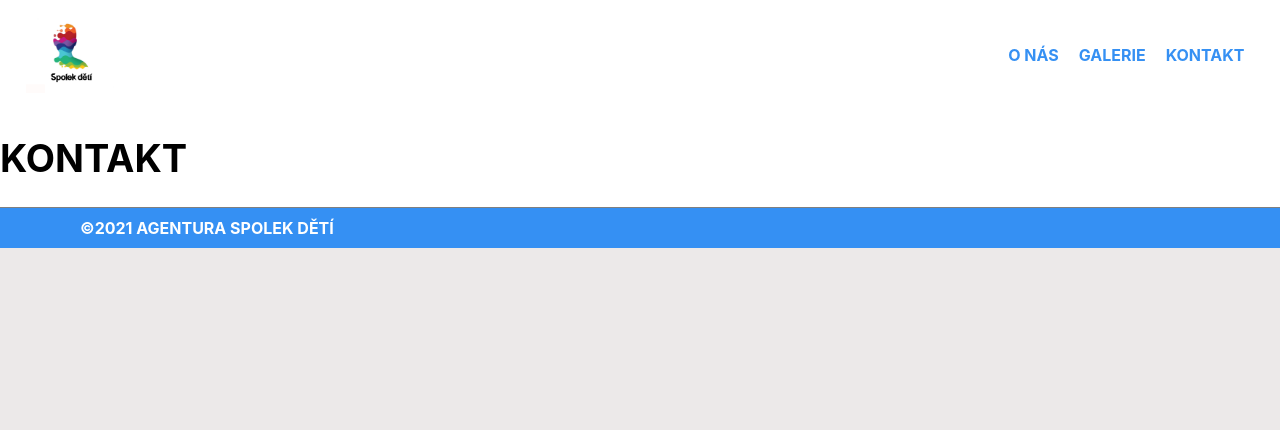
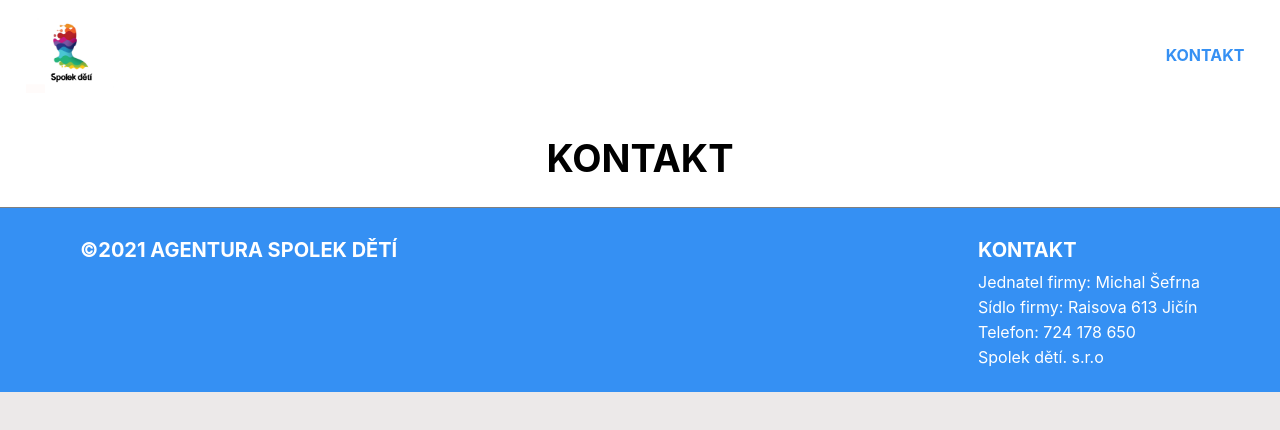
Before and after one commit to saltyfedor/spolekdeti, a React (Create React App) app: page /Kontakt in a window 1280 px wide. Shown: the top 430 px of the page. Built offline with nearby package versions, Linux system fonts and the light colour scheme; no server answers; the HTML template or start-up script is replaced by a standard one.

Commit message:
added contact info to footer

```diff
--- a/src/Components/Footer.js
+++ b/src/Components/Footer.js
@@ -4,10 +4,26 @@ const Footer = () => {
     return (
         <div className="footer-container">
             <div className="footer">
-               <p className="footer-copy">©2021 AGENTURA SPOLEK DĚTÍ</p>
+                <h3 className="footer-copy">©2021 AGENTURA SPOLEK DĚTÍ</h3>
+                <div className="contact-text">
+                    <h3 className="footer-copy">KONTAKT</h3>
+                    <p className="contact-line">Jednatel firmy: Michal Šefrna</p>
+                    <p  className="contact-line">Sídlo firmy: Raisova 613 Jičín</p>
+                    <p  className="contact-line">Telefon: 724 178 650</p>
+                    <p  className="contact-line">Spolek dětí. s.r.o</p>
+                </div>
             </div>
+
         </div>
     )
 }
 
 export default Footer
+
+/*
+Jednatel firmy
+Michal Šefrna
+Sídlo firmy: Raisova 613 Jičín
+Telefon: 724 178 650
+Spolek dětí. s.r.o
+*/
--- a/src/Components/Navbar.js
+++ b/src/Components/Navbar.js
@@ -11,8 +11,7 @@ const Navbar = () => {
                 <img src={logo} alt='logo' className="logo-top"></img>
             </Link>
             <div className="navbar-links">
-                <Link to={`/About`} style={{ textDecoration: 'none' }} className="nav-link">O NÁS</Link>
-                <Link to={`/Galerie`} style={{ textDecoration: 'none' }} className="nav-link">GALERIE</Link>
+
                 <Link to={`/Kontakt`} style={{ textDecoration: 'none' }} className="nav-link">KONTAKT</Link>
             </div>
         </div>
--- a/src/index.css
+++ b/src/index.css
@@ -243,6 +243,12 @@ p{
   background-color: white;
 }
 
+.contact-title{
+  max-width: 1140px;
+  margin-left: auto;
+  margin-right: auto;
+}
+
 .contact-page-container{
   padding-top: calc(80px + 2% + 4px);
   display: flex;
@@ -351,7 +357,8 @@ p{
   border-top: 1px solid grey;
   background-color: #3590F3;
   display: flex;
-  justify-content: center;
+  flex-direction: column;
+  align-items: center;
 }
 
 .hm0{
@@ -363,11 +370,21 @@ p{
 }
 
 .footer{
-
   max-width: 1120px;
   width: 100%;
   display: flex;
+  justify-content: space-between;
+  padding: 20px;
+}
 
+
+.contact-text{
+  color: white;
+
+}
+
+.contact-line{
+  margin: 5px 0px 5px 0px;
 }
 
 .footer-copy{
```
